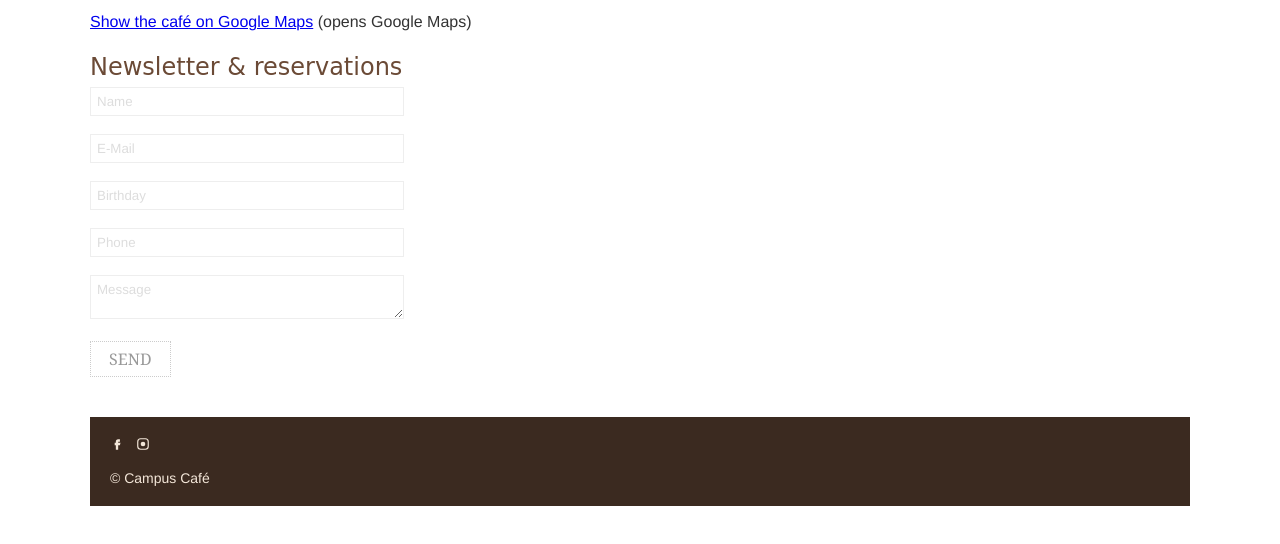
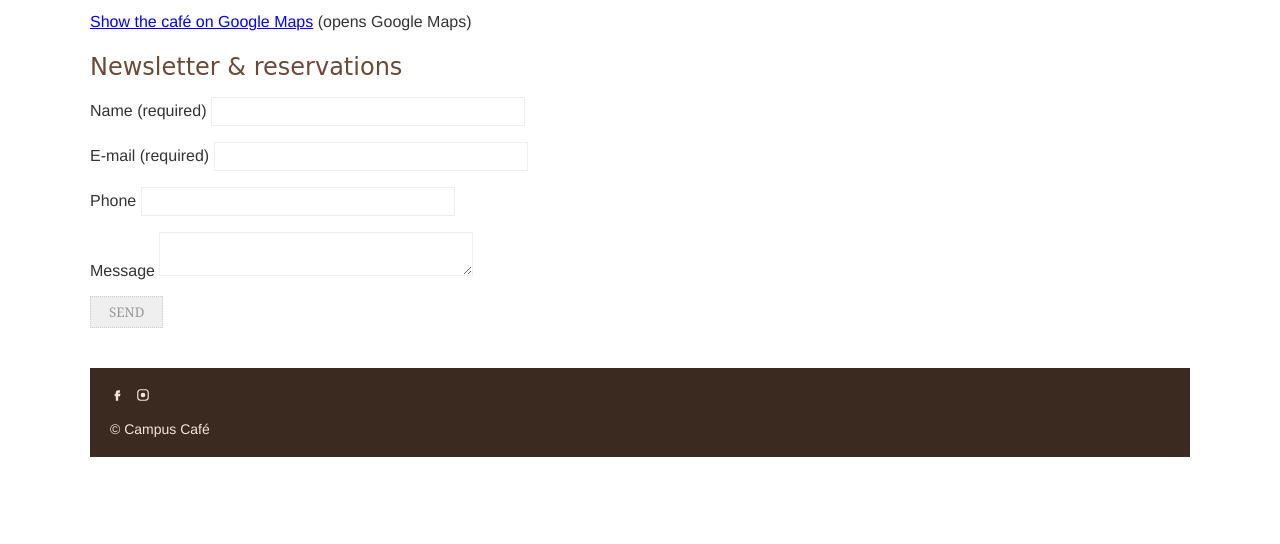
Before and after one commit to zeltmanis/cm501-Edgars, a plain HTML site: page epa2-campus-cafe/contact.html in a window 1280 px wide. Shown: the part 210-754 px from the top of the page. Drawn offline with Linux system fonts and the light colour scheme.

Commit message:
Add labels, input types, autocomplete and a real button to contact form
Placeholder-only fields had no accessible names and the Send div could
not be reached by keyboard. POST keeps personal data out of the URL;
birthday dropped because a newsletter does not need it.

```diff
--- a/epa2-campus-cafe/contact.html
+++ b/epa2-campus-cafe/contact.html
@@ -28,14 +28,25 @@
   </address>
   <p><a href="https://www.google.com/maps/search/?api=1&amp;query=Example+Street+1+Munich">Show the café on Google Maps</a> (opens Google Maps)</p>
 
-  <div class="h" style="font-size:24px">Newsletter &amp; reservations</div>
-  <form action="https://campus-cafe.example/subscribe" method="get">
-    <input type="text" name="name" placeholder="Name"><br><br>
-    <input type="text" name="email" placeholder="E-Mail"><br><br>
-    <input type="text" name="birthday" placeholder="Birthday"><br><br>
-    <input type="text" name="phone" placeholder="Phone"><br><br>
-    <textarea name="msg" placeholder="Message"></textarea><br><br>
-    <div class="btn2" onclick="this.closest('form').submit()">Send</div>
+  <h2 class="h">Newsletter &amp; reservations</h2>
+  <form action="https://campus-cafe.example/subscribe" method="post">
+    <p>
+      <label for="name">Name (required)</label>
+      <input type="text" id="name" name="name" autocomplete="name" required>
+    </p>
+    <p>
+      <label for="email">E-mail (required)</label>
+      <input type="email" id="email" name="email" autocomplete="email" required>
+    </p>
+    <p>
+      <label for="phone">Phone</label>
+      <input type="tel" id="phone" name="phone" autocomplete="tel">
+    </p>
+    <p>
+      <label for="msg">Message</label>
+      <textarea id="msg" name="msg"></textarea>
+    </p>
+    <button type="submit" class="btn2">Send</button>
   </form>
   <div class="foot">
     <a href="#"><svg viewBox="0 0 24 24"><path d="M14 8h3V4h-3c-2.8 0-4 1.7-4 4v2H8v4h2v8h4v-8h3l1-4h-4V8.5c0-.4.2-.5.5-.5z"/></svg></a>
```
